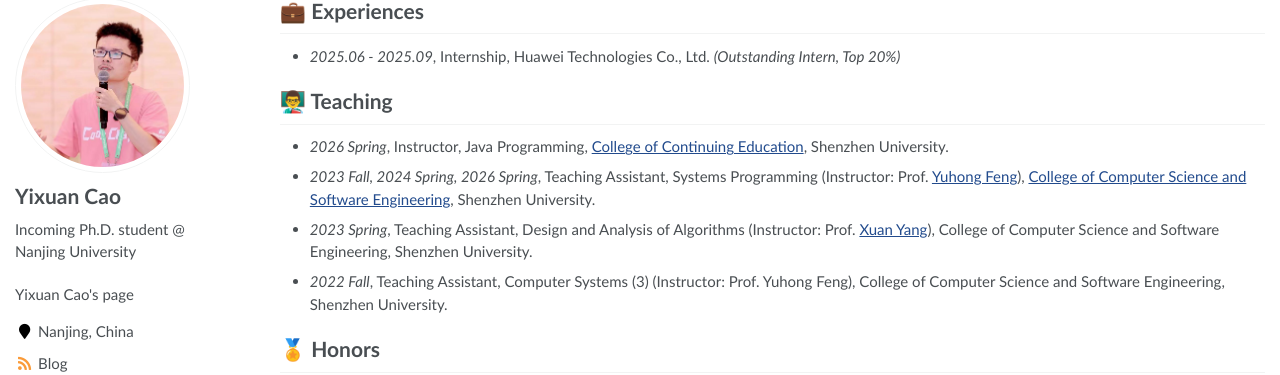
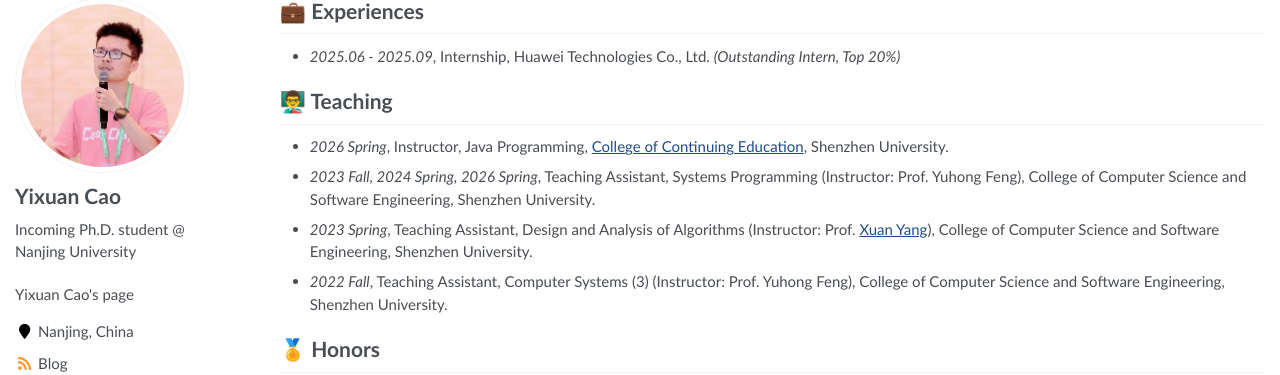
Before and after one commit to Cao-Wuhui/Cao-Wuhui.github.io, a Jekyll site: the page built from _pages/about.md, in a window 1280 px wide and 900 px high, scrolled down 766 px. Shown: the part 93-468 px from the top of the window. Built offline with Jekyll 4.4.1, drawn with Linux system fonts in a browser that asks for light colours; some web fonts are replaced; part of the change alters nothing that is shown.

```diff
--- a/_pages/about.md
+++ b/_pages/about.md
@@ -42,7 +42,7 @@ My research interests broadly span systems and software. Recently, I have been e
 
 # 👨‍🏫 Teaching
 - *2026 Spring*, Instructor, Java Programming, [College of Continuing Education](https://en.szu.edu.cn/info/1017/1014.htm), Shenzhen University.
-- *2023 Fall, 2024 Spring, 2026 Spring*, Teaching Assistant, Systems Programming (Instructor: Prof. [Yuhong Feng](https://scholar.google.com/citations?user=29WXQ_sAAAAJ)), [College of Computer Science and Software Engineering](https://csse.szu.edu.cn/), Shenzhen University.
+- *2023 Fall, 2024 Spring, 2026 Spring*, Teaching Assistant, Systems Programming (Instructor: Prof. Yuhong Feng), College of Computer Science and Software Engineering, Shenzhen University.
 - *2023 Spring*, Teaching Assistant, Design and Analysis of Algorithms (Instructor: Prof. [Xuan Yang](https://scholar.google.com/citations?user=W4JClUYAAAAJ)), College of Computer Science and Software Engineering, Shenzhen University.
 - *2022 Fall*, Teaching Assistant, Computer Systems (3) (Instructor: Prof. Yuhong Feng), College of Computer Science and Software Engineering, Shenzhen University.
 
```
